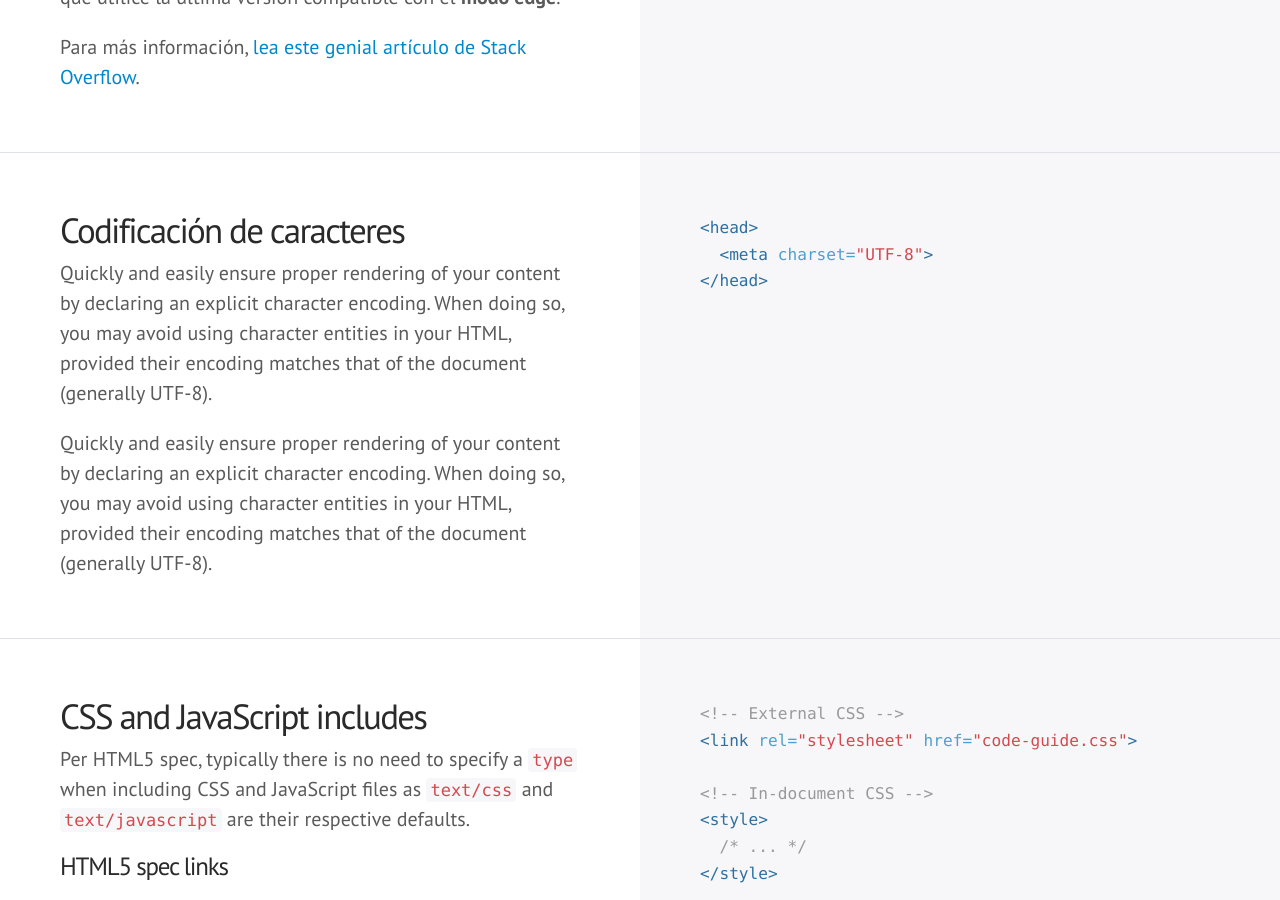
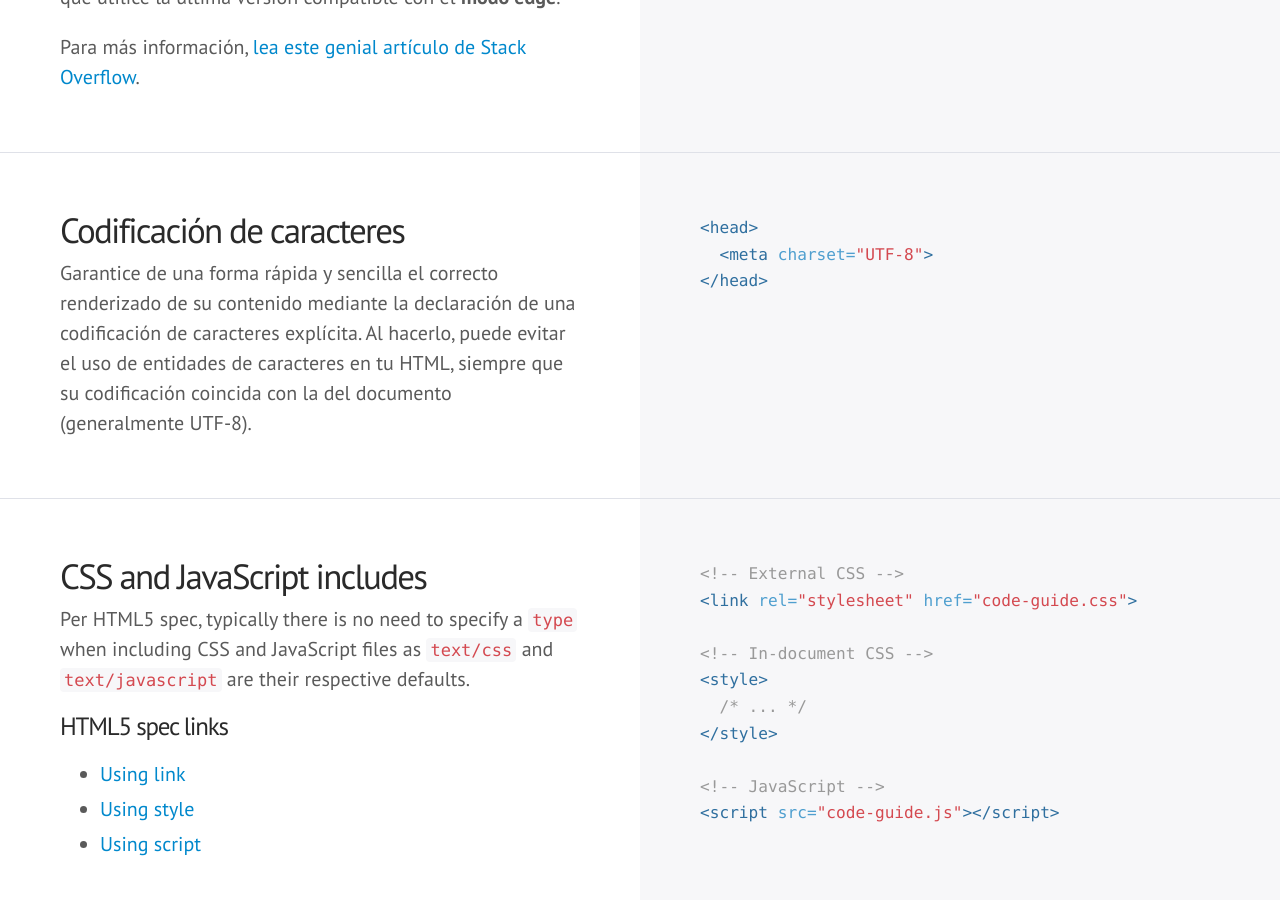
Before and after one commit to mdo/code-guide, a Jekyll site: the page built from index.html, in a window 1280 px wide and 900 px high, scrolled down 3473 px. Built offline with Jekyll 4.4.1, drawn with Linux system fonts in a browser that asks for light colours; some web fonts are replaced; Markdown is read by kramdown in place of the engine named in the settings; comment, search, counter and statistics services are not loaded.

Commit message:
Spanish Translation - Translated the point related to 'Character encoding'

```diff
--- a/index.html
+++ b/index.html
@@ -119,8 +119,7 @@
 <div class="section" id="html-encoding">
   <div class="col">
     <h3>Codificación de caracteres</h3>
-    <p>Quickly and easily ensure proper rendering of your content by declaring an explicit character encoding. When doing so, you may avoid using character entities in your HTML, provided their encoding matches that of the document (generally UTF-8).</p>
-    <p>Quickly and easily ensure proper rendering of your content by declaring an explicit character encoding. When doing so, you may avoid using character entities in your HTML, provided their encoding matches that of the document (generally UTF-8).</p>
+    <p>Garantice de una forma rápida y sencilla el correcto renderizado de su contenido mediante la declaración de una codificación de caracteres explícita. Al hacerlo, puede evitar el uso de entidades de caracteres en tu HTML, siempre que su codificación coincida con la del documento (generalmente UTF-8).</p>
   </div>
   <div class="col">
     {% highlight html %}{% include html/encoding.html %}{% endhighlight %}
```
